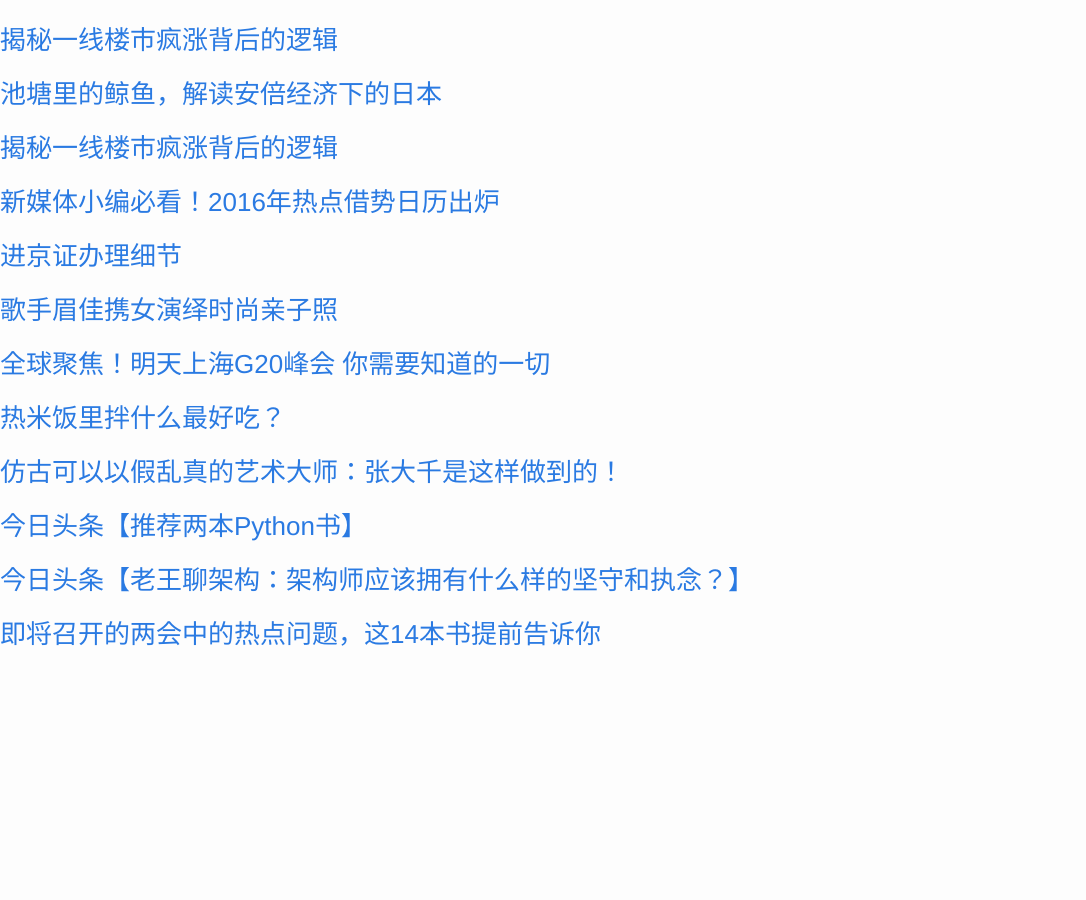
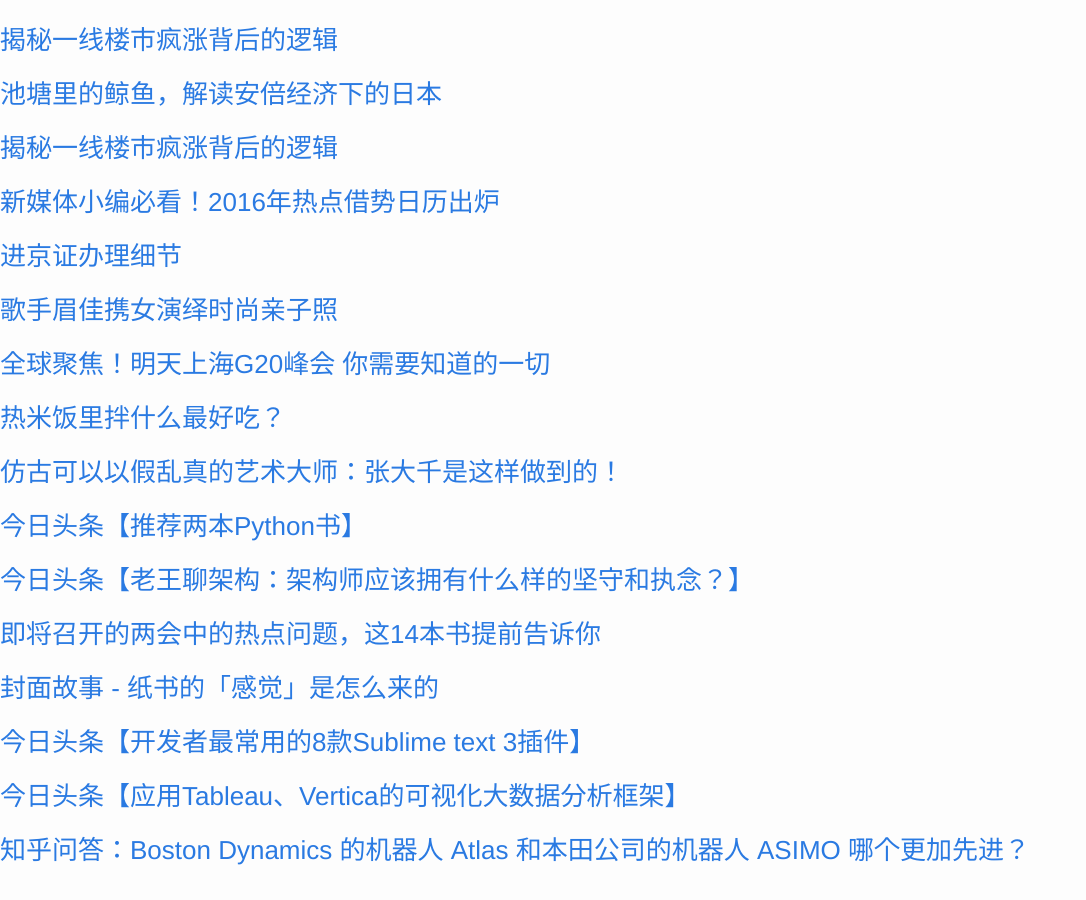
Before and after one commit to cnwarden/cnwarden.github.io, a Jekyll site: the page built from _posts/2016-02-22-test.markdown, in a window 1280 px wide and 900 px high, scrolled down 3162 px. Shown: the whole window, without its empty margins (0-1086 px from the left). Built offline with Jekyll 4.4.1, drawn with Linux system fonts in a browser that asks for light colours; before the commit the page ends 3846 px from its top, so only the background shows below that.

Commit message:
auto commit

```diff
--- a/_posts/2016-02-22-test.markdown
+++ b/_posts/2016-02-22-test.markdown
@@ -141,3 +141,11 @@ categories: update
 ### [今日头条【老王聊架构：架构师应该拥有什么样的坚守和执念？】](http://toutiao.com/item/6254842190443315713/?iid=3578109516&app=news_article&tt_from=android_share&utm_source=email&utm_medium=toutiao_android&utm_campaign=client_share)
 
 ### [即将召开的两会中的热点问题，这14本书提前告诉你](http://mp.weixin.qq.com/s?__biz=MjM5NjE2NjgyMA==&mid=404413984&idx=1&sn=144861af2f4e3b9bbe9c3b313047d922&scene=0#wechat_redirect)
+
+### [封面故事&nbsp;-&nbsp;纸书的「感觉」是怎么来的](http://mp.weixin.qq.com/s?__biz=MjM5ODQ2MDIyMA==&mid=402265836&idx=1&sn=c7ee17bd88ffdd6ef18b27e3b96bce0c&scene=0#wechat_redirect)
+
+### [今日头条【开发者最常用的8款Sublime text 3插件】](http://toutiao.com/item/6255165498653147650/?iid=3578109516&app=news_article&tt_from=android_share&utm_source=email&utm_medium=toutiao_android&utm_campaign=client_share)
+
+### [今日头条【应用Tableau、Vertica的可视化大数据分析框架】](http://toutiao.com/item/6255054666732667393/?iid=3578109516&app=news_article&tt_from=android_share&utm_source=email&utm_medium=toutiao_android&utm_campaign=client_share)
+
+### [知乎问答：Boston Dynamics 的机器人 Atlas 和本田公司的机器人 ASIMO 哪个更加先进？](http://www.zhihu.com/question/22276239/answer/87960123)
```
